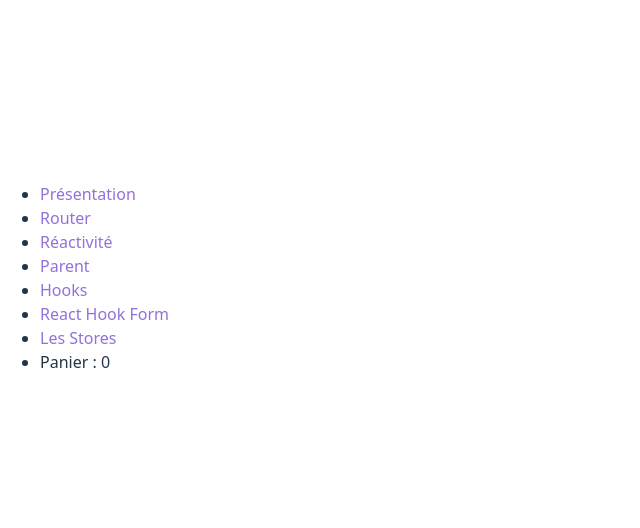
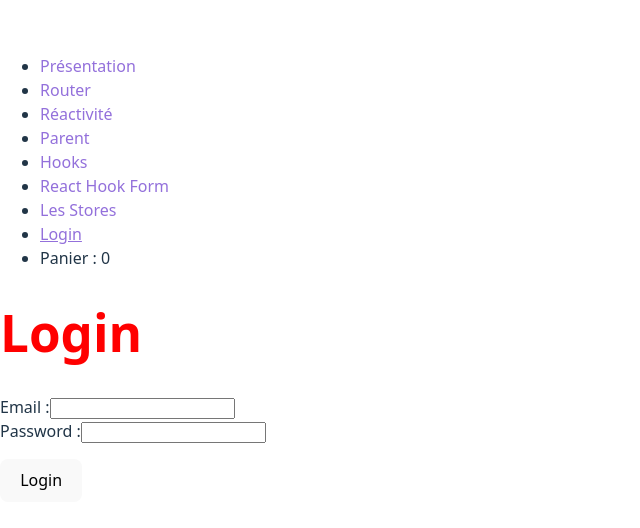
Before and after one commit to Thaisrr/react-ajc, a React (Vite) app: page /login in a window 1280 px wide. Shown: the part 122-650 px from the top of the page, without its empty margins (0-640 px from the left). Built offline with nearby package versions, Linux system fonts and the light colour scheme.

Commit message:
Authentification

```diff
--- a/src/App.tsx
+++ b/src/App.tsx
@@ -15,6 +15,7 @@ import Contexte from "./pages/Hooks/Contexte.tsx";
 import Formulaire from "./pages/Formulaire.tsx";
 import Store from "./pages/Store.tsx";
 import AlertContainer from "./components/AlertContainer.tsx";
+import Login from "./pages/Login.tsx";
 const App = () => {
 
     return (
@@ -36,6 +37,7 @@ const App = () => {
                     </Route>
                     <Route path='/form' element={<Formulaire />} />
                     <Route path='/store' element={<Store />} />
+                    <Route path='/login' element={<Login />} />
               </Routes>
 
                 <AlertContainer />
--- a/src/components/Navigation.tsx
+++ b/src/components/Navigation.tsx
@@ -2,11 +2,15 @@ import {NavLink} from "react-router-dom";
 import '../styles/Navigation.css';
 import {useAppSelector} from "../utils/hooks/useStore.ts";
 import {cartLength} from "../store/CartSlice.ts";
+import {useLogin} from "../utils/hooks/useLogin.ts";
 
 const Navigation = () => {
 
     //const cart = useAppSelector(state => state.cart);
     const cart = useAppSelector(cartLength);
+    const user = useAppSelector(state => state.user);
+    const {logout} = useLogin();
+
 
     return (
         <nav>
@@ -35,6 +39,16 @@ const Navigation = () => {
                 <li>
                     <NavLink to='/store'>Les Stores</NavLink>
                 </li>
+                {!user ?
+                    <li>
+                        <NavLink to='/login'>Login</NavLink>
+                    </li>
+                    :
+                    <li>
+                        <button onClick={() => logout()}>Logout</button>
+                    </li>
+                }
+
                 <li>
                     Panier : {cart}
                 </li>
--- /dev/null
+++ b/src/pages/Login.tsx
@@ -0,0 +1,37 @@
+import {useLogin} from "../utils/hooks/useLogin.ts";
+import {useForm} from "react-hook-form";
+import type {UserType} from "../utils/types/UserType.ts";
+
+const Login = () => {
+
+    const {login} = useLogin();
+    const {register, handleSubmit, formState: {errors}} = useForm<Pick<UserType, 'email' | 'password'>>();
+
+    return (
+        <>
+            <h1>Login</h1>
+
+            <form onSubmit={handleSubmit(login)}>
+                <div>
+                    <label>
+                        Email :
+                        <input {...register('email', {required: 'Veuillez entrer un email'})}/>
+                    </label>
+                    <small>{errors.email?.message}</small>
+                </div>
+                <div>
+                    <label>
+                        Password :
+                        <input {...register('password', {required: 'Veuillez entrer votre mot de passe'})} />
+                    </label>
+                    <small>{errors.password?.message}</small>
+                </div>
+                <p>
+                    <button>Login</button>
+                </p>
+            </form>
+        </>
+    )
+}
+
+export default Login;
--- /dev/null
+++ b/src/store/UserSlice.ts
@@ -0,0 +1,15 @@
+import {createSlice, type PayloadAction} from "@reduxjs/toolkit";
+
+const localToken = localStorage.getItem("token");
+type UserState = string | null;
+const userSlice = createSlice({
+    name: 'user',
+    initialState: localToken as UserState,
+    reducers: {
+        setUser: (_state: UserState, action: PayloadAction<string>) => (action.payload),
+        unsetUser: () => null
+    }
+});
+
+export const {setUser, unsetUser} = userSlice.actions;
+export default userSlice.reducer;
--- a/src/store/index.ts
+++ b/src/store/index.ts
@@ -1,11 +1,13 @@
 import {configureStore} from "@reduxjs/toolkit";
 import cartReducer from "./CartSlice.ts";
 import alertReducer from "./AlertSlice.ts";
+import userReducer from "./UserSlice.ts";
 
 const store = configureStore({
     reducer: {
         cart: cartReducer,
         alert: alertReducer,
+        user: userReducer,
     }
 });
 
--- /dev/null
+++ b/src/utils/hooks/useLogin.ts
@@ -0,0 +1,33 @@
+import type {UserType} from "../types/UserType.ts";
+import {login, logout} from "../services/AuthService.ts";
+import {useAlert} from "./useAlert.ts";
+import {useNavigate} from "react-router-dom";
+import {useAppDispatch} from "./useStore.ts";
+import {setUser, unsetUser} from "../../store/UserSlice.ts";
+
+export const useLogin = () => {
+
+    const createAlerte = useAlert();
+    const navigate = useNavigate();
+    const dispatch = useAppDispatch();
+
+    const loginFunc = async (user: Pick<UserType, 'email' | 'password'>) => {
+        try {
+            const token = await login(user);
+            createAlerte({text: 'Welcome Back !', level: 'success'});
+            dispatch(setUser(token as string));
+            navigate('/');
+        } catch (error) {
+            const e = error as Error;
+            createAlerte({text: e?.message, level: 'error'});
+        }
+    }
+
+    const logoutFunc = () => {
+        logout();
+        dispatch(unsetUser());
+        navigate('/login');
+    }
+
+    return {login: loginFunc, logout: logoutFunc};
+}
--- /dev/null
+++ b/src/utils/services/AuthService.ts
@@ -0,0 +1,28 @@
+import type {UserType} from "../types/UserType.ts";
+
+const url = import.meta.env.VITE_API_URL;
+
+export const login = async (user: Pick<UserType, 'email' | 'password'>) => {
+   try {
+       const response = await fetch(`${url}login`, {
+           method: 'POST',
+           body: JSON.stringify(user),
+           headers: {
+               'x-api-key': 'reqres-free-v1',
+               'Content-Type': 'application/json',
+           }
+       });
+       if(!response.ok) {throw await response.text()}
+       const {token} = await response.json() as {token: string};
+       localStorage.setItem('token', token);
+       return token;
+   } catch (e) {
+       return e;
+   }
+}
+
+export const logout = () => localStorage.removeItem('token');
+
+export const isLogged = () => !!localStorage.getItem('token');
+
+export const getToken = () => localStorage.getItem('token');
```
Also changed, not shown: RappelPromesses.js (added, +35 -0 lines), 1 other file (tests, documents, lock files or other folders).
